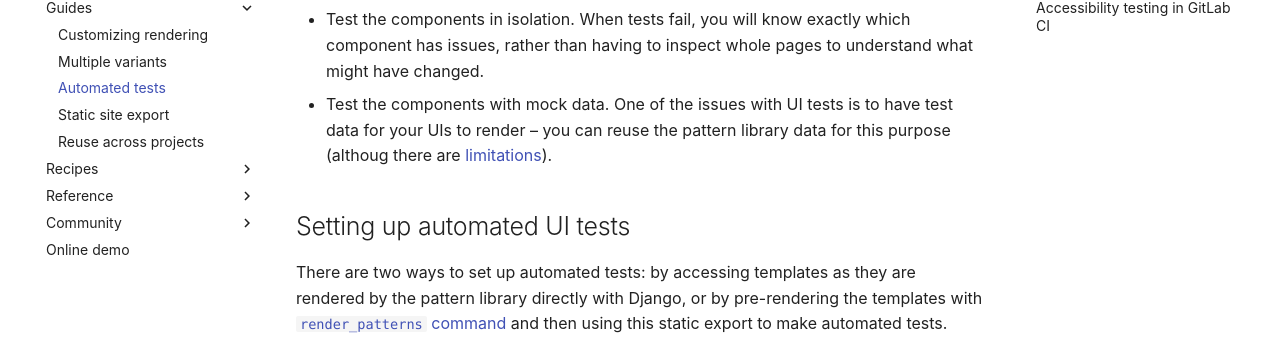
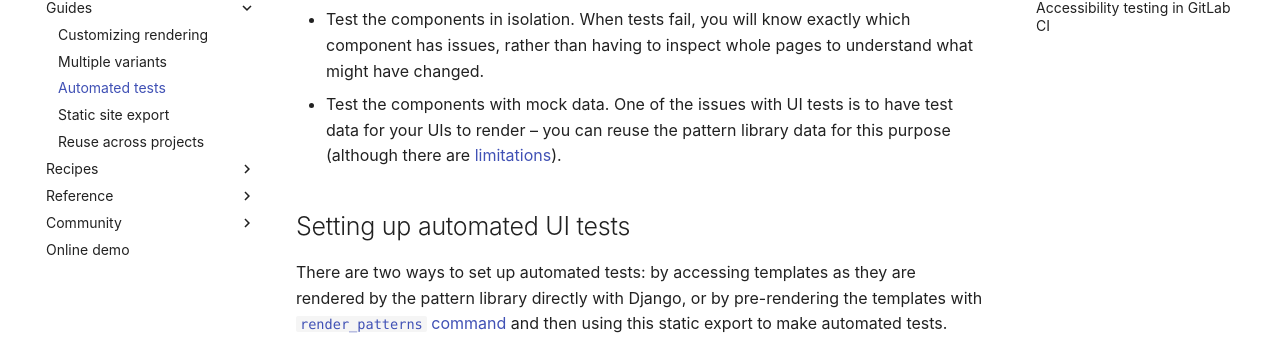
Before and after one commit to torchbox/django-pattern-library, an MkDocs documentation site: the page built from docs/guides/automated-tests.md, in a window 1280 px wide and 900 px high. Shown: the part 265-603 px from the top of the window. Built offline with MkDocs 1.6.1 and Material for MkDocs 9.7.7, drawn with Linux system fonts in a browser that asks for light colours; comment, search, counter and statistics services are not loaded.

Commit message:
Fix typos discovered by codespell (#238)

```diff
--- a/docs/guides/automated-tests.md
+++ b/docs/guides/automated-tests.md
@@ -3,7 +3,7 @@
 Although pattern libraries often start as tools for manual tests during development, they can also be useful for automated UI testing. There are a few benefits to doing UI tests with a pattern library:
 
 - Test the components in isolation. When tests fail, you will know exactly which component has issues, rather than having to inspect whole pages to understand what might have changed.
-- Test the components with mock data. One of the issues with UI tests is to have test data for your UIs to render – you can reuse the pattern library data for this purpose (althoug there are [limitations](../guides/multiple-variants.md)).
+- Test the components with mock data. One of the issues with UI tests is to have test data for your UIs to render – you can reuse the pattern library data for this purpose (although there are [limitations](../guides/multiple-variants.md)).
 
 ## Setting up automated UI tests
 
```
Also changed, not shown: docs/reference/api.md (+1 -1 lines), 1 other file.
